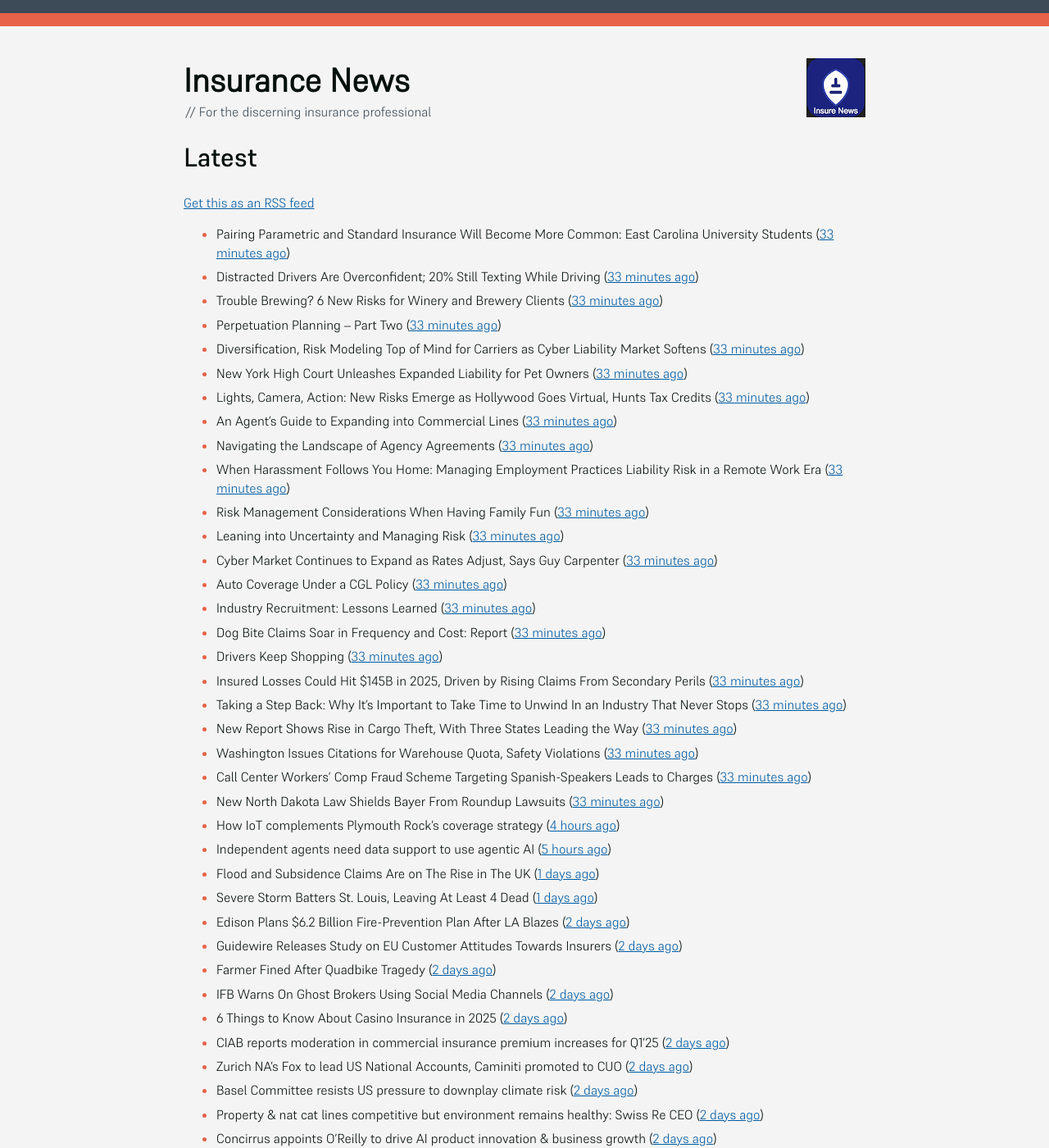
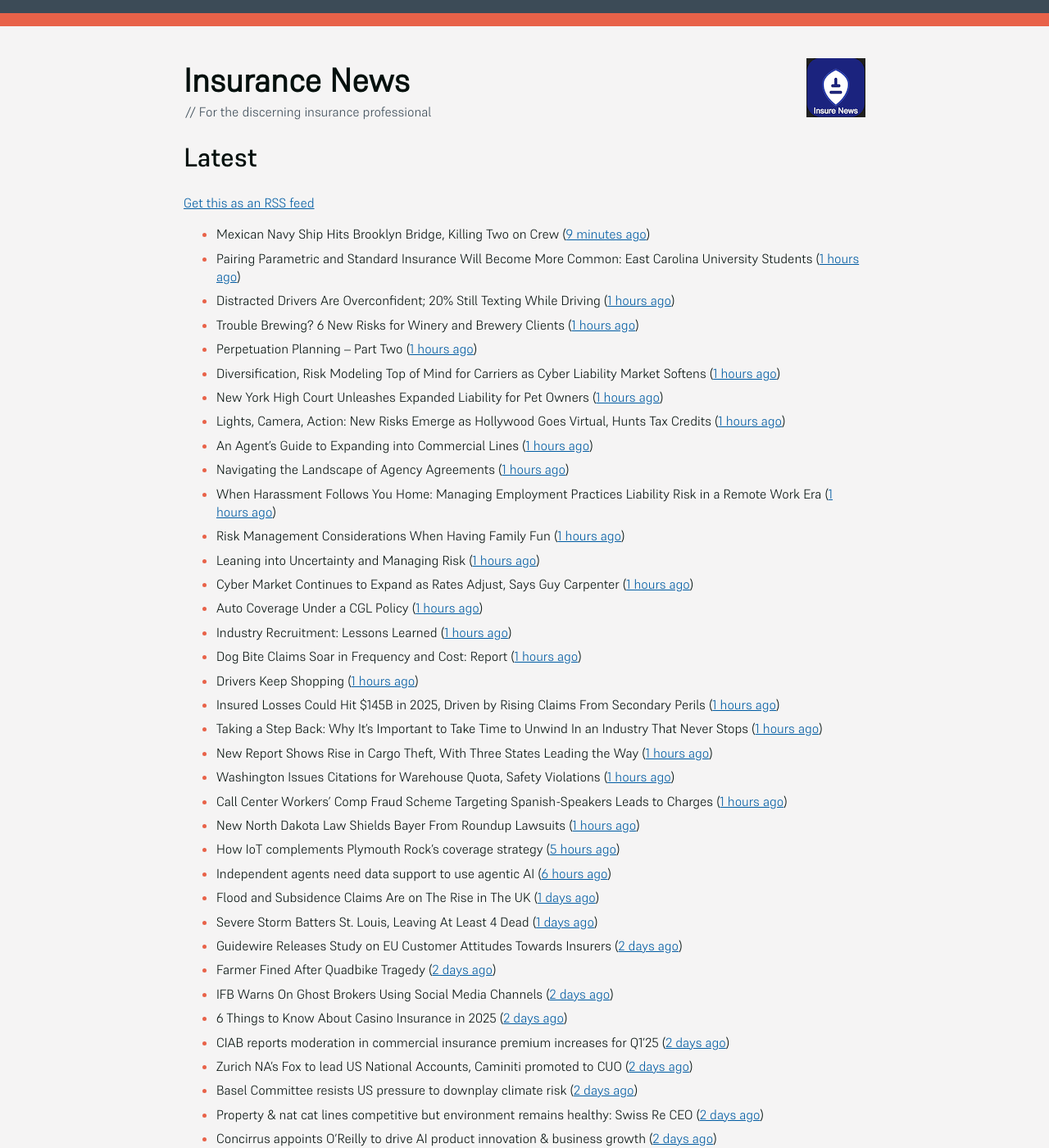
Before and after one commit to mat-0/feeds.thechels.uk, a Jekyll site: the page built from index.md, in a window 1280 px wide and 1400 px high. Shown: the whole window at 82% size. Built offline with Jekyll 4.4.1, drawn with Linux system fonts in a browser that asks for light colours.

Commit message:
New Feed

```diff
--- a/index.md
+++ b/index.md
@@ -8,34 +8,34 @@ description: Latest Updates
 [Get this as an RSS feed](/feed.rss)
 
 <!-- news_marker starts -->
-- Pairing Parametric and Standard Insurance Will Become More Common: East Carolina University Students ([33 minutes ago](https://www.insurancejournal.com/magazines/mag-features/2025/05/19/823760.htm))
-- Distracted Drivers Are Overconfident; 20% Still Texting While Driving ([33 minutes ago](https://www.insurancejournal.com/magazines/mag-features/2025/05/19/823759.htm))
-- Trouble Brewing? 6 New Risks for Winery and Brewery Clients ([33 minutes ago](https://www.insurancejournal.com/magazines/mag-features/2025/05/19/823758.htm))
-- Perpetuation Planning – Part Two ([33 minutes ago](https://www.insurancejournal.com/magazines/mag-features/2025/05/19/823756.htm))
-- Diversification, Risk Modeling Top of Mind for Carriers as Cyber Liability Market Softens ([33 minutes ago](https://www.insurancejournal.com/magazines/mag-features/2025/05/19/823755.htm))
-- New York High Court Unleashes Expanded Liability for Pet Owners ([33 minutes ago](https://www.insurancejournal.com/magazines/mag-features/2025/05/19/823754.htm))
-- Lights, Camera, Action: New Risks Emerge as Hollywood Goes Virtual, Hunts Tax Credits ([33 minutes ago](https://www.insurancejournal.com/magazines/mag-features/2025/05/19/823753.htm))
-- An Agent’s Guide to Expanding into Commercial Lines ([33 minutes ago](https://www.insurancejournal.com/magazines/mag-features/2025/05/19/823751.htm))
-- Navigating the Landscape of Agency Agreements ([33 minutes ago](https://www.insurancejournal.com/magazines/mag-features/2025/05/19/823750.htm))
-- When Harassment Follows You Home: Managing Employment Practices Liability Risk in a Remote Work Era ([33 minutes ago](https://www.insurancejournal.com/magazines/mag-features/2025/05/19/823749.htm))
-- Risk Management Considerations When Having Family Fun ([33 minutes ago](https://www.insurancejournal.com/magazines/mag-features/2025/05/19/823747.htm))
-- Leaning into Uncertainty and Managing Risk ([33 minutes ago](https://www.insurancejournal.com/magazines/mag-features/2025/05/19/823746.htm))
-- Cyber Market Continues to Expand as Rates Adjust, Says Guy Carpenter ([33 minutes ago](https://www.insurancejournal.com/magazines/mag-features/2025/05/19/823744.htm))
-- Auto Coverage Under a CGL Policy ([33 minutes ago](https://www.insurancejournal.com/magazines/mag-features/2025/05/19/823743.htm))
-- Industry Recruitment: Lessons Learned ([33 minutes ago](https://www.insurancejournal.com/magazines/mag-features/2025/05/19/823742.htm))
-- Dog Bite Claims Soar in Frequency and Cost: Report ([33 minutes ago](https://www.insurancejournal.com/magazines/mag-features/2025/05/19/823741.htm))
-- Drivers Keep Shopping ([33 minutes ago](https://www.insurancejournal.com/magazines/mag-editorsnote/2025/05/19/823740.htm))
-- Insured Losses Could Hit $145B in 2025, Driven by Rising Claims From Secondary Perils ([33 minutes ago](https://www.insurancejournal.com/magazines/mag-features/2025/05/19/823739.htm))
-- Taking a Step Back: Why It’s Important to Take Time to Unwind In an Industry That Never Stops ([33 minutes ago](https://www.insurancejournal.com/magazines/mag-features/2025/05/19/823738.htm))
-- New Report Shows Rise in Cargo Theft, With Three States Leading the Way ([33 minutes ago](https://www.insurancejournal.com/magazines/mag-features/2025/05/19/823737.htm))
-- Washington Issues Citations for Warehouse Quota, Safety Violations ([33 minutes ago](https://www.insurancejournal.com/magazines/mag-features/2025/05/19/823736.htm))
-- Call Center Workers’ Comp Fraud Scheme Targeting Spanish-Speakers Leads to Charges ([33 minutes ago](https://www.insurancejournal.com/magazines/mag-features/2025/05/19/823735.htm))
-- New North Dakota Law Shields Bayer From Roundup Lawsuits ([33 minutes ago](https://www.insurancejournal.com/magazines/mag-features/2025/05/19/823734.htm))
-- How IoT complements Plymouth Rock's coverage strategy ([4 hours ago](https://www.dig-in.com/news/plymouth-rock-uses-iot-technology-to-manage-risks))
-- Independent agents need data support to use agentic AI ([5 hours ago](https://www.dig-in.com/news/independent-agents-need-data-support-to-use-agentic-ai))
+- Mexican Navy Ship Hits Brooklyn Bridge, Killing Two on Crew ([9 minutes ago](https://www.insurancejournal.com/news/east/2025/05/18/824166.htm))
+- Pairing Parametric and Standard Insurance Will Become More Common: East Carolina University Students ([1 hours ago](https://www.insurancejournal.com/magazines/mag-features/2025/05/19/823760.htm))
+- Distracted Drivers Are Overconfident; 20% Still Texting While Driving ([1 hours ago](https://www.insurancejournal.com/magazines/mag-features/2025/05/19/823759.htm))
+- Trouble Brewing? 6 New Risks for Winery and Brewery Clients ([1 hours ago](https://www.insurancejournal.com/magazines/mag-features/2025/05/19/823758.htm))
+- Perpetuation Planning – Part Two ([1 hours ago](https://www.insurancejournal.com/magazines/mag-features/2025/05/19/823756.htm))
+- Diversification, Risk Modeling Top of Mind for Carriers as Cyber Liability Market Softens ([1 hours ago](https://www.insurancejournal.com/magazines/mag-features/2025/05/19/823755.htm))
+- New York High Court Unleashes Expanded Liability for Pet Owners ([1 hours ago](https://www.insurancejournal.com/magazines/mag-features/2025/05/19/823754.htm))
+- Lights, Camera, Action: New Risks Emerge as Hollywood Goes Virtual, Hunts Tax Credits ([1 hours ago](https://www.insurancejournal.com/magazines/mag-features/2025/05/19/823753.htm))
+- An Agent’s Guide to Expanding into Commercial Lines ([1 hours ago](https://www.insurancejournal.com/magazines/mag-features/2025/05/19/823751.htm))
+- Navigating the Landscape of Agency Agreements ([1 hours ago](https://www.insurancejournal.com/magazines/mag-features/2025/05/19/823750.htm))
+- When Harassment Follows You Home: Managing Employment Practices Liability Risk in a Remote Work Era ([1 hours ago](https://www.insurancejournal.com/magazines/mag-features/2025/05/19/823749.htm))
+- Risk Management Considerations When Having Family Fun ([1 hours ago](https://www.insurancejournal.com/magazines/mag-features/2025/05/19/823747.htm))
+- Leaning into Uncertainty and Managing Risk ([1 hours ago](https://www.insurancejournal.com/magazines/mag-features/2025/05/19/823746.htm))
+- Cyber Market Continues to Expand as Rates Adjust, Says Guy Carpenter ([1 hours ago](https://www.insurancejournal.com/magazines/mag-features/2025/05/19/823744.htm))
+- Auto Coverage Under a CGL Policy ([1 hours ago](https://www.insurancejournal.com/magazines/mag-features/2025/05/19/823743.htm))
+- Industry Recruitment: Lessons Learned ([1 hours ago](https://www.insurancejournal.com/magazines/mag-features/2025/05/19/823742.htm))
+- Dog Bite Claims Soar in Frequency and Cost: Report ([1 hours ago](https://www.insurancejournal.com/magazines/mag-features/2025/05/19/823741.htm))
+- Drivers Keep Shopping ([1 hours ago](https://www.insurancejournal.com/magazines/mag-editorsnote/2025/05/19/823740.htm))
+- Insured Losses Could Hit $145B in 2025, Driven by Rising Claims From Secondary Perils ([1 hours ago](https://www.insurancejournal.com/magazines/mag-features/2025/05/19/823739.htm))
+- Taking a Step Back: Why It’s Important to Take Time to Unwind In an Industry That Never Stops ([1 hours ago](https://www.insurancejournal.com/magazines/mag-features/2025/05/19/823738.htm))
+- New Report Shows Rise in Cargo Theft, With Three States Leading the Way ([1 hours ago](https://www.insurancejournal.com/magazines/mag-features/2025/05/19/823737.htm))
+- Washington Issues Citations for Warehouse Quota, Safety Violations ([1 hours ago](https://www.insurancejournal.com/magazines/mag-features/2025/05/19/823736.htm))
+- Call Center Workers’ Comp Fraud Scheme Targeting Spanish-Speakers Leads to Charges ([1 hours ago](https://www.insurancejournal.com/magazines/mag-features/2025/05/19/823735.htm))
+- New North Dakota Law Shields Bayer From Roundup Lawsuits ([1 hours ago](https://www.insurancejournal.com/magazines/mag-features/2025/05/19/823734.htm))
+- How IoT complements Plymouth Rock's coverage strategy ([5 hours ago](https://www.dig-in.com/news/plymouth-rock-uses-iot-technology-to-manage-risks))
+- Independent agents need data support to use agentic AI ([6 hours ago](https://www.dig-in.com/news/independent-agents-need-data-support-to-use-agentic-ai))
 - Flood and Subsidence Claims Are on The Rise in The UK ([1 days ago](https://insurance-edge.net/2025/05/17/flood-and-subsidence-claims-are-on-the-rise-in-the-uk/))
 - Severe Storm Batters St. Louis, Leaving At Least 4 Dead ([1 days ago](https://www.insurancejournal.com/news/midwest/2025/05/16/824121.htm))
-- Edison Plans $6.2 Billion Fire-Prevention Plan After LA Blazes ([2 days ago](https://www.insurancejournal.com/news/west/2025/05/16/824114.htm))
 - Guidewire Releases Study on EU Customer Attitudes Towards Insurers ([2 days ago](https://insurance-edge.net/2025/05/16/guidewire-releases-study-on-eu-customer-attitudes-towards-insurers/))
 - Farmer Fined After Quadbike Tragedy ([2 days ago](https://insurance-edge.net/2025/05/16/farmer-fined-after-quadbike-tragedy/))
 - IFB Warns On Ghost Brokers Using Social Media Channels ([2 days ago](https://insurance-edge.net/2025/05/16/ifb-warns-on-ghost-brokers-using-social-media-channels/))
```
